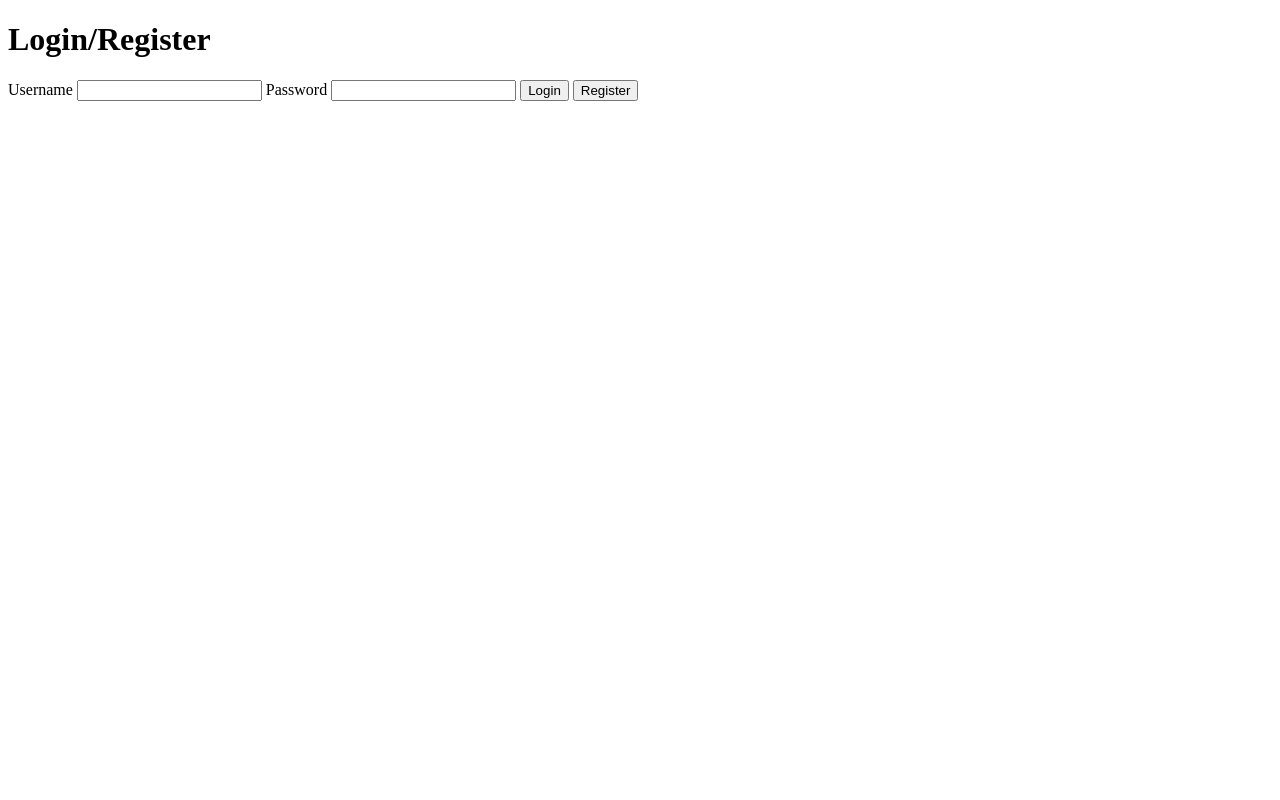
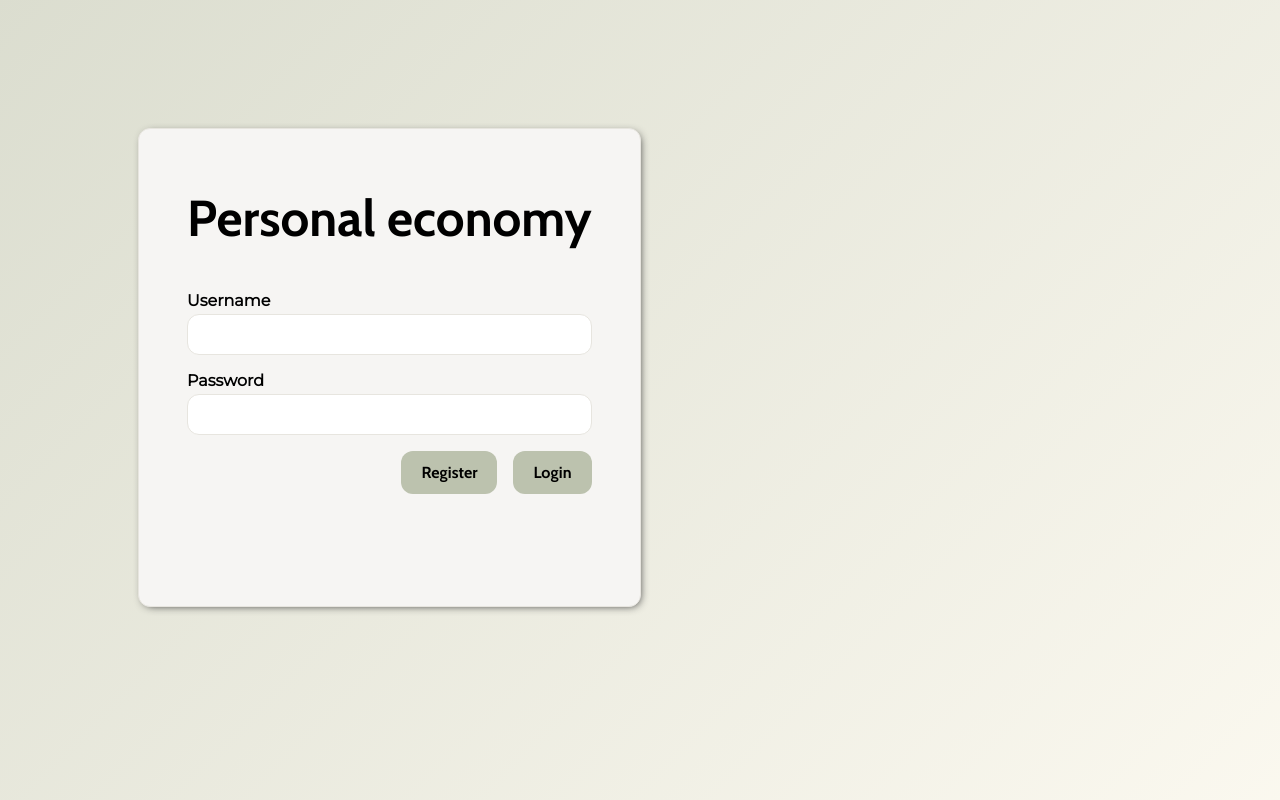
Before and after one commit to jonlju95/personalEconomyApp, a SvelteKit app: page /login in a window 1280 px wide. Built offline with nearby package versions, Linux system fonts and the light colour scheme; no server answers.

Commit message:
Login styling and fixed server functions

```diff
--- a/docker-compose.yml
+++ b/docker-compose.yml
@@ -1,6 +1,6 @@
 services:
   db:
-    image: postgres:latest
+    image: postgres
     restart: always
     ports:
       - 5432:5432
--- a/package.json
+++ b/package.json
@@ -31,6 +31,7 @@
 		"globals": "^16.0.0",
 		"prettier": "^3.4.2",
 		"prettier-plugin-svelte": "^3.3.3",
+		"sass-embedded": "^1.86.0",
 		"svelte": "^5.0.0",
 		"svelte-check": "^4.0.0",
 		"typescript": "^5.0.0",
--- /dev/null
+++ b/src/app.scss
@@ -0,0 +1,70 @@
+@import url('https://fonts.googleapis.com/css?family=Cabin:700|Montserrat:400');
+
+:root {
+	--text: #090c03;
+	--background: #f6f5f3;
+	--border: #e7e5df;
+	--primary: #bcc2ae;
+	--secondary: #afc0bb;
+	--accent: #90a4a7;
+}
+
+html,
+body {
+	margin: 0;
+	max-height: 100%;
+	padding: 0;
+	box-sizing: border-box;
+
+	background: hsla(69, 17%, 84%, 1);
+	background: linear-gradient(315deg, hsla(69, 17%, 84%, 1) 0%, hsla(48, 56%, 96%, 1) 100%);
+	background: -moz-linear-gradient(315deg, hsla(69, 17%, 84%, 1) 0%, hsla(48, 56%, 96%, 1) 100%);
+	background: -webkit-linear-gradient(315deg, hsla(69, 17%, 84%, 1) 0%, hsla(48, 56%, 96%, 1) 100%);
+	background-attachment: fixed;
+}
+
+body {
+	font-family: 'Montserrat';
+	font-weight: 400;
+}
+
+main {
+	margin: 0 138px;
+}
+
+h1,
+h2,
+h3,
+h4,
+h5 {
+	font-family: 'Cabin';
+	font-weight: 700;
+}
+
+html {
+	font-size: 100%;
+} /* 16px */
+
+h1 {
+	font-size: 4.21rem; /* 67.36px */
+}
+
+h2 {
+	font-size: 3.158rem; /* 50.56px */
+}
+
+h3 {
+	font-size: 2.369rem; /* 37.92px */
+}
+
+h4 {
+	font-size: 1.777rem; /* 28.48px */
+}
+
+h5 {
+	font-size: 1.333rem; /* 21.28px */
+}
+
+small {
+	font-size: 0.75rem; /* 12px */
+}
--- /dev/null
+++ b/src/components/Button.svelte
@@ -0,0 +1,37 @@
+<script lang="ts">
+	export let formaction = '';
+
+	let buttonProps = {
+		type: $$restProps.type
+	};
+</script>
+
+<button {formaction} class="{$$props.class ?? ''}" on:click on:mouseover on:mouseenter on:mouseleave {...buttonProps}>
+	<slot />
+</button>
+
+<style lang="scss">
+	button {
+		padding: 0.75rem 1.25rem;
+		border-radius: 12px;
+
+		cursor: pointer;
+		font-family: 'Cabin';
+		font-weight: 700;
+		font-size: medium;
+
+		&:hover {
+			background: #c5cab9;
+		}
+
+        &.primaryBtn {
+            border: none;
+            background: var(--primary);
+        }
+
+        &.secondaryBtn {
+            border: none;
+            background: var(--secondary);
+        }
+	}
+</style>
--- /dev/null
+++ b/src/components/Input.svelte
@@ -0,0 +1,36 @@
+<script lang="ts">
+	export let name = '';
+    export let inputId = '';
+	export let type = 'text';
+	export let value = type === 'text' ? '' : null;
+	export let error = '';
+	export let label = '';
+	export let placeholder = '';
+</script>
+
+<div class="inputContainer">
+	<label for="{inputId}">
+		{#if label}
+			<span>{label}</span>
+		{/if}
+		<input name={name} id={inputId} class:error {type} {placeholder} bind:value on:blur />
+	</label>
+</div>
+
+<style lang="scss">
+	.inputContainer {
+        margin-bottom: 1rem;
+		label {
+			display: flex;
+			flex-direction: column;
+			font-weight: 700;
+		}
+
+        input {
+            margin-top: 0.25rem;
+            padding: 0.75rem;
+            border-radius: 12px;
+            border: 1px solid var(--border);
+        }
+	}
+</style>
--- /dev/null
+++ b/src/routes/+layout.svelte
@@ -0,0 +1,7 @@
+<script lang="ts">
+    import '../app.scss';
+</script>
+
+<main>
+    <slot/>
+</main>
--- /dev/null
+++ b/src/routes/+page.server.ts
@@ -0,0 +1,5 @@
+import { redirect } from "@sveltejs/kit";
+
+export function load() {
+    redirect(308, '/login')
+}
--- a/src/routes/+page.svelte
+++ /dev/null
@@ -1,2 +0,0 @@
-<h1>Welcome to SvelteKit</h1>
-<p>Visit <a href="https://svelte.dev/docs/kit">svelte.dev/docs/kit</a> to read the documentation</p>
--- a/src/routes/login/+page.server.ts
+++ b/src/routes/login/+page.server.ts
@@ -6,10 +6,11 @@ import * as auth from '$lib/server/auth';
 import { db } from '$lib/server/db';
 import * as table from '$lib/server/db/schema';
 import type { Actions, PageServerLoad } from './$types';
+import {v4 as uuidv4} from 'uuid';
 
 export const load: PageServerLoad = async (event) => {
 	if (event.locals.user) {
-		return redirect(302, '/demo/lucia');
+		return redirect(302, '/overview');
 	}
 	return {};
 };
@@ -50,12 +51,14 @@ export const actions: Actions = {
 		const session = await auth.createSession(sessionToken, existingUser.id);
 		auth.setSessionTokenCookie(event, sessionToken, session.expiresAt);
 
-		return redirect(302, '/demo/lucia');
+		return redirect(302, '/overview');
 	},
 	register: async (event) => {
 		const formData = await event.request.formData();
 		const username = formData.get('username');
 		const password = formData.get('password');
+
+		console.log(formData)
 
 		if (!validateUsername(username)) {
 			return fail(400, { message: 'Invalid username' });
@@ -82,15 +85,12 @@ export const actions: Actions = {
 		} catch (e) {
 			return fail(500, { message: 'An error has occurred' });
 		}
-		return redirect(302, '/demo/lucia');
+		return redirect(302, '/overview');
 	}
 };
 
 function generateUserId() {
-	// ID with 120 bits of entropy, or about the same as UUID v4.
-	const bytes = crypto.getRandomValues(new Uint8Array(15));
-	const id = encodeBase32LowerCase(bytes);
-	return id;
+	return uuidv4();
 }
 
 function validateUsername(username: unknown): username is string {
--- a/src/routes/login/+page.svelte
+++ b/src/routes/login/+page.svelte
@@ -1,21 +1,72 @@
 <script lang="ts">
 	import { enhance } from '$app/forms';
+	import Button from '../../components/Button.svelte';
+	import Input from '../../components/Input.svelte';
 	import type { ActionData } from './$types';
 
 	let { form }: { form: ActionData } = $props();
+
+	let username = $state('');
+	let password = $state('');
+
+	let touchedUsername = false;
+	let touchedPassword = false;
+
+	let touchedFields = { touchedUsername, touchedPassword };
 </script>
 
-<h1>Login/Register</h1>
-<form method="post" action="?/login" use:enhance>
-	<label>
-		Username
-		<input name="username" />
-	</label>
-	<label>
-		Password
-		<input type="password" name="password" />
-	</label>
-	<button>Login</button>
-	<button formaction="?/register">Register</button>
-</form>
-<p style="color: red">{form?.message ?? ''}</p>
+<section class="loginSection">
+	<h2>Personal economy</h2>
+	<form method="POST" use:enhance>
+		<Input
+			name="username"
+			inputId="username"
+			type="text"
+			label="Username"
+			bind:value={username}
+			on:blur={() => (touchedFields.touchedUsername = true)}
+		/>
+		<Input
+			name="password"
+			inputId="password"
+			type="password"
+			label="Password"
+			bind:value={password}
+			on:blur={() => (touchedFields.touchedPassword = true)}
+		/>
+		<div class="buttonContainer">
+			<div>
+				<Button type="submit" formaction="?/register" class="primaryBtn" on:click>Register</Button>
+			</div>
+			<div>
+				<Button type="submit" formaction="?/login" class="primaryBtn" on:click>Login</Button>
+			</div>
+		</div>
+	</form>
+	<p style="color: red">{form?.message ?? ''}</p>
+</section>
+
+<style lang="scss">
+	.loginSection {
+		position: relative;
+		width: fit-content;
+		padding: 1rem 3rem 5rem;
+		margin-top: 8rem;
+		border-radius: 12px;
+		box-shadow: 2px 2px 8px -3px #333;
+		background-color: var(--background);
+		border: 1px solid var(--border);
+
+		display: flex;
+		flex-direction: column;
+	}
+
+	.buttonContainer {
+		display: flex;
+		justify-content: end;
+
+		:last-child {
+			margin-left: 1rem;
+		}
+	}
+</style>
```
Also changed, not shown: src/routes/overview/+page.svelte (added), 1 other file (tests, documents, lock files or other folders).
